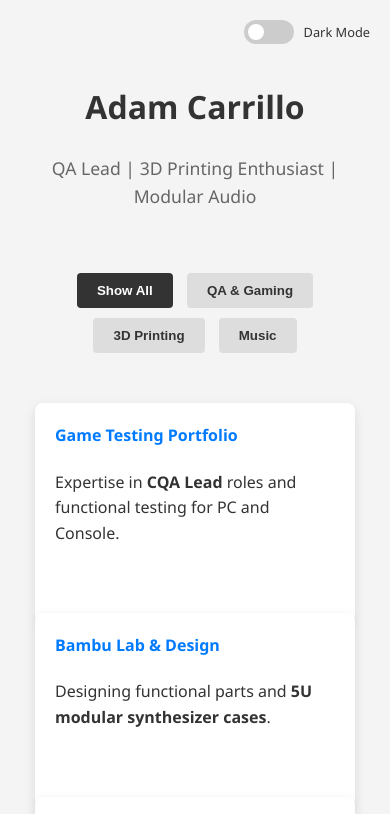
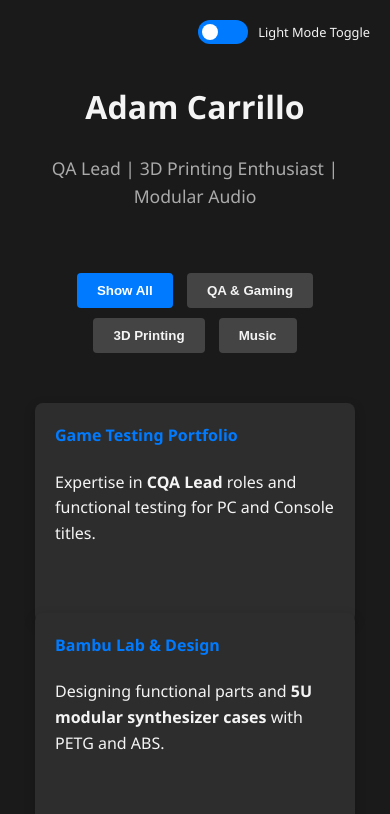
Before and after one commit to adamcar12/adamcarrillo.xyz, a plain HTML site: page index.html in a window 390 px wide. Shown: the top 814 px of the page. Drawn offline with Linux system fonts and the light colour scheme.

Commit message:
update site

```diff
--- a/index.html
+++ b/index.html
@@ -5,22 +5,22 @@
     <meta name="viewport" content="width=device-width, initial-scale=1.0">
     <title>Adam Carrillo | demon0ne</title>
     <style>
-        /* CSS Variables for easy color switching */
+        /* CSS Variables - Defaulted to Dark Mode */
         :root {
+            --bg-color: #1a1a1a;
+            --text-color: #f4f4f4;
+            --content-bg: #2d2d2d;
+            --header-subtitle: #aaa;
+            --btn-bg: #444;
+        }
+
+        /* Light Mode Colors (Applied when data-theme is 'light') */
+        [data-theme="light"] {
             --bg-color: #f4f4f4;
             --text-color: #333;
             --content-bg: white;
             --header-subtitle: #666;
             --btn-bg: #ddd;
-        }
-
-        /* Dark Mode Colors */
-        [data-theme="dark"] {
-            --bg-color: #1a1a1a;
-            --text-color: #f4f4f4;
-            --content-bg: #2d2d2d;
-            --header-subtitle: #aaa;
-            --btn-bg: #444;
         }
 
         body {
@@ -33,7 +33,7 @@
             transition: background-color 0.3s, color 0.3s;
         }
 
-        /* Top Right Toggle Styling */
+        /* Theme Switch Styling */
         .theme-switch-wrapper {
             position: absolute;
             top: 20px;
@@ -49,7 +49,7 @@
         }
         .theme-switch input { display:none; }
         .slider {
-            background-color: #ccc;
+            background-color: #007bff; /* Blue when "off" (which is dark mode) */
             bottom: 0;
             cursor: pointer;
             left: 0;
@@ -70,7 +70,8 @@
             width: 16px;
             border-radius: 50%;
         }
-        input:checked + .slider { background-color: #007bff; }
+        /* When checked, it turns grey for Light Mode */
+        input:checked + .slider { background-color: #ccc; }
         input:checked + .slider:before { transform: translateX(26px); }
 
         .header { text-align: center; padding: 40px 0; }
@@ -83,14 +84,14 @@
             cursor: pointer; margin: 5px; border-radius: 4px;
             transition: 0.3s; font-weight: bold;
         }
-        .btn.active { background-color: #333; color: white; }
+        .btn.active { background-color: #007bff; color: white; }
 
         .row { display: flex; flex-wrap: wrap; justify-content: center; max-width: 1200px; margin: 0 auto; }
         .column { display: none; width: 350px; margin: 15px; vertical-align: top; }
         .content {
             background-color: var(--content-bg);
             padding: 20px; border-radius: 8px;
-            box-shadow: 0 4px 12px rgba(0,0,0,0.1);
+            box-shadow: 0 4px 12px rgba(0,0,0,0.2);
             height: 100%;
         }
         .show { display: block; }
@@ -104,7 +105,7 @@
             <input type="checkbox" id="checkbox" />
             <div class="slider"></div>
         </label>
-        <span style="margin-left: 10px; font-size: 0.8rem;">Dark Mode</span>
+        <span style="margin-left: 10px; font-size: 0.8rem;">Light Mode Toggle</span>
     </div>
 
     <div class="header">
@@ -123,38 +124,49 @@
         <div class="column qa">
             <div class="content">
                 <h4>Game Testing Portfolio</h4>
-                <p>Expertise in <strong>CQA Lead</strong> roles and functional testing for PC and Console.</p>
+                <p>Expertise in <strong>CQA Lead</strong> roles and functional testing for PC and Console titles.</p>
             </div>
         </div>
 
         <div class="column design">
             <div class="content">
                 <h4>Bambu Lab & Design</h4>
-                <p>Designing functional parts and <strong>5U modular synthesizer cases</strong>.</p>
+                <p>Designing functional parts and <strong>5U modular synthesizer cases</strong> with PETG and ABS.</p>
             </div>
         </div>
 
         <div class="column audio">
             <div class="content">
                 <h4>demon0ne Stream</h4>
-                <iframe width="100%" height="400" scrolling="no" frameborder="no" src="https://w.soundcloud.com/player/?url=https%3A//soundcloud.com/demon0ne&color=%23ff5500&auto_play=false&hide_related=false&show_comments=true&show_user=true&show_reposts=false&show_teaser=true"></iframe>
+                <iframe width="100%" height="450" scrolling="no" frameborder="no" src="https://w.soundcloud.com/player/?url=https%3A//soundcloud.com/demon0ne&color=%23ff5500&auto_play=false&hide_related=false&show_comments=true&show_user=true&show_reposts=false&show_teaser=true"></iframe>
             </div>
         </div>
     </div>
 
     <script>
-        // DARK MODE LOGIC
         const toggleSwitch = document.querySelector('.theme-switch input[type="checkbox"]');
+        const currentTheme = localStorage.getItem('theme');
+
+        // Check for saved user preference
+        if (currentTheme) {
+            document.documentElement.setAttribute('data-theme', currentTheme);
+            if (currentTheme === 'light') {
+                toggleSwitch.checked = true;
+            }
+        }
+
         function switchTheme(e) {
             if (e.target.checked) {
+                document.documentElement.setAttribute('data-theme', 'light');
+                localStorage.setItem('theme', 'light');
+            } else {
                 document.documentElement.setAttribute('data-theme', 'dark');
-            } else {
-                document.documentElement.setAttribute('data-theme', 'light');
+                localStorage.setItem('theme', 'dark');
             }
         }
         toggleSwitch.addEventListener('change', switchTheme, false);
 
-        // FILTER LOGIC
+        // Filter Logic
         filterSelection("all")
         function filterSelection(c) {
             var x, i;
```
